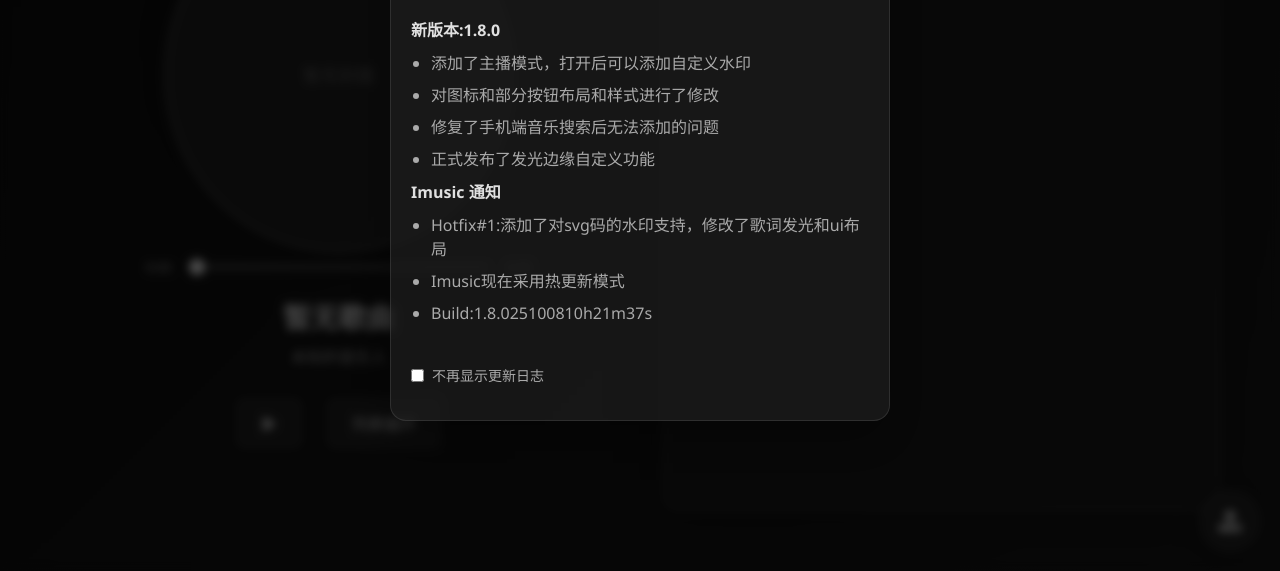
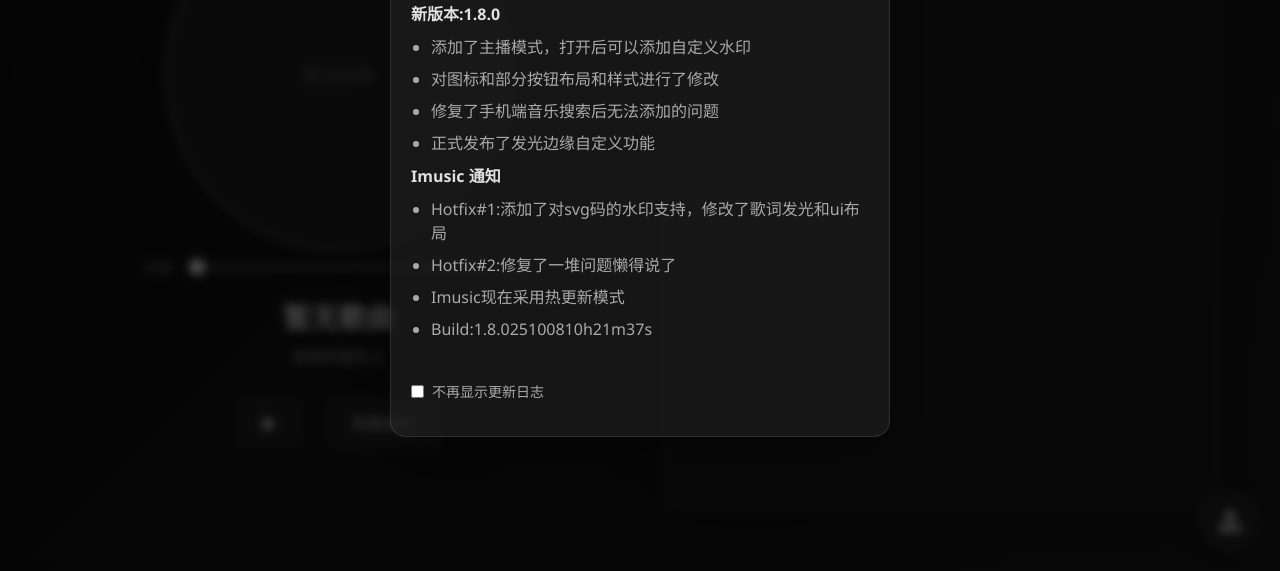
Before and after one commit to hangymind/imusic, a plain HTML site: page files/fjrpfztfkaltpzifbkq/w1nd0w5.html in a window 1280 px wide. Shown: the part 229-800 px from the top of the page. Drawn offline with nearby package versions, Linux system fonts and the light colour scheme.

Commit message:
hotfix#2

```diff
--- a/files/fjrpfztfkaltpzifbkq/w1nd0w5.html
+++ b/files/fjrpfztfkaltpzifbkq/w1nd0w5.html
@@ -211,6 +211,7 @@
                     <h4>Imusic 通知</h4>
                     <ul>
                         <li>Hotfix#1:添加了对svg码的水印支持，修改了歌词发光和ui布局</li>
+                        <li>Hotfix#2:修复了一堆问题懒得说了</li>
                         <li>Imusic现在采用热更新模式</li>
                         <li>Build:1.8.025100810h21m37s</li>
                     </ul>
```
